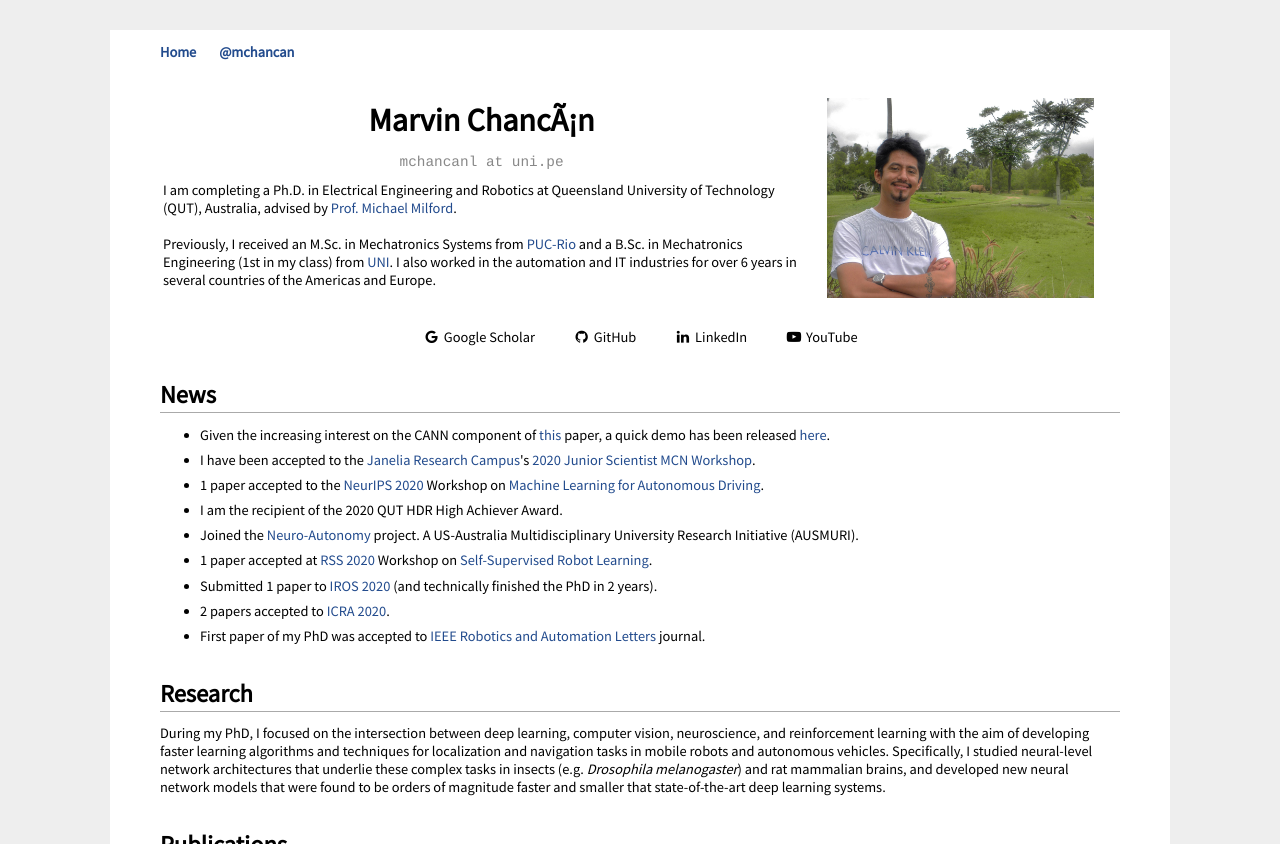
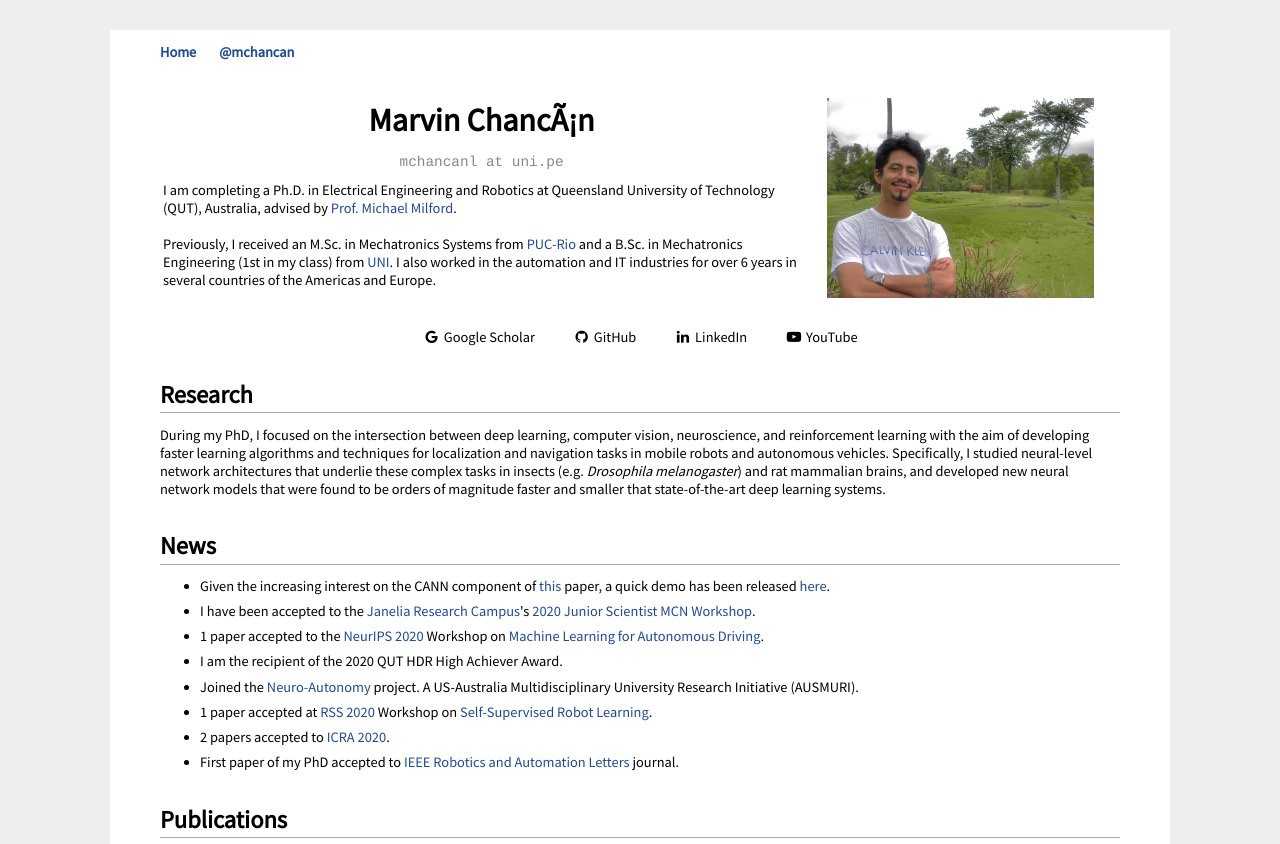
Before and after one commit to mchancan/mchancan.github.io, a Jekyll site: the page built from index.html, in a window 1280 px wide and 900 px high, cut to the strip 0-844 px from the top of the window. Built offline with Jekyll 4.4.1, drawn with Linux system fonts in a browser that asks for light colours; comment, search, counter and statistics services are not loaded; a style sheet for code colours, icons or effects is not loaded; part of the change alters nothing that is shown.

Commit message:
Update index.html

```diff
--- a/index.html
+++ b/index.html
@@ -33,6 +33,11 @@ title: Marvin Chancán
 <!--<a href="https://twitter.com/mchancan" title="Follow on Twitter" target="_blank"> <i class="fa fa-fw fa-twitter" style="color:black"></i><span style="color:black"> Twitter</span></a>-->
 </p>
 
+<h2>Research</h2>
+During my PhD, I focused on the intersection between deep learning, computer vision, neuroscience, and reinforcement learning with the aim of developing faster learning algorithms and techniques for localization and navigation tasks in mobile robots and autonomous vehicles.
+Specifically, I studied neural-level network architectures that underlie these complex tasks in insects (e.g. <i>Drosophila melanogaster</i>) and rat mammalian brains, and developed new neural network models that were found to be orders of magnitude faster and smaller that state-of-the-art deep learning systems.
+<!--My PhD research papers have been published at top-tier robotics and machine learning journal, conferences and workshops such as the IEEE Robotics and Automation Letters (RA-L), IEEE International Conference on Robotics and Automation (ICRA), Robotics: Science and Systems (RSS), and the Conference on Neural Information Processing Systems (NeurIPS).-->
+
 <h2>News</h2>
 <ul>
 	<!--<li><font color = 'red'>New!</font>--><li>Given the increasing interest on the CANN component of <a href="https://mchancan.github.io/projects/FlyNet" target="_blank">this</a> paper, a quick demo has been released <a href="https://github.com/mchancan/flynet#update-about-the-cann-implementation" target="_blank">here</a>.</li>
@@ -41,15 +46,10 @@ title: Marvin Chancán
 	<li>I am the recipient of the 2020 QUT HDR High Achiever Award</a>.</li>
 	<li>Joined the <a href="http://sites.bu.edu/neuroautonomy/" target="_blank">Neuro-Autonomy</a> project. A US-Australia Multidisciplinary University Research Initiative (AUSMURI)</a>.</li>
 	<li>1 paper accepted at <a href="https://roboticsconference.org/" target="_blank">RSS 2020</a> Workshop on <a href="https://www.brainlinks-braintools.uni-freiburg.de/rss20-ssrl/" target="_blank">Self-Supervised Robot Learning</a>.</li>
-	<li>Submitted 1 paper to <a href="http://iros2020.org" target="_blank">IROS 2020</a> (and technically finished the PhD in 2 years).</li>
+	<!--<li>Submitted 1 paper to <a href="http://iros2020.org" target="_blank">IROS 2020</a> (and technically finished the PhD in 2 years).</li>-->
 	<li>2 papers accepted to <a href="http://icra2020.org" target="_blank">ICRA 2020</a>.</li>
-	<li>First paper of my PhD was accepted to <a href="https://ieeexplore.ieee.org/xpl/aboutJournal.jsp?punumber=7083369" target="_blank">IEEE Robotics and Automation Letters</a> journal.</li>
+	<li>First paper of my PhD accepted to <a href="https://ieeexplore.ieee.org/xpl/aboutJournal.jsp?punumber=7083369" target="_blank">IEEE Robotics and Automation Letters</a> journal.</li>
 </ul>
-
-<h2>Research</h2>
-During my PhD, I focused on the intersection between deep learning, computer vision, neuroscience, and reinforcement learning with the aim of developing faster learning algorithms and techniques for localization and navigation tasks in mobile robots and autonomous vehicles.
-Specifically, I studied neural-level network architectures that underlie these complex tasks in insects (e.g. <i>Drosophila melanogaster</i>) and rat mammalian brains, and developed new neural network models that were found to be orders of magnitude faster and smaller that state-of-the-art deep learning systems.
-<!--My PhD research papers have been published at top-tier robotics and machine learning journal, conferences and workshops such as the IEEE Robotics and Automation Letters (RA-L), IEEE International Conference on Robotics and Automation (ICRA), Robotics: Science and Systems (RSS), and the Conference on Neural Information Processing Systems (NeurIPS).-->
 
 <h2>Publications</h2>
 <table width="100%">
```
